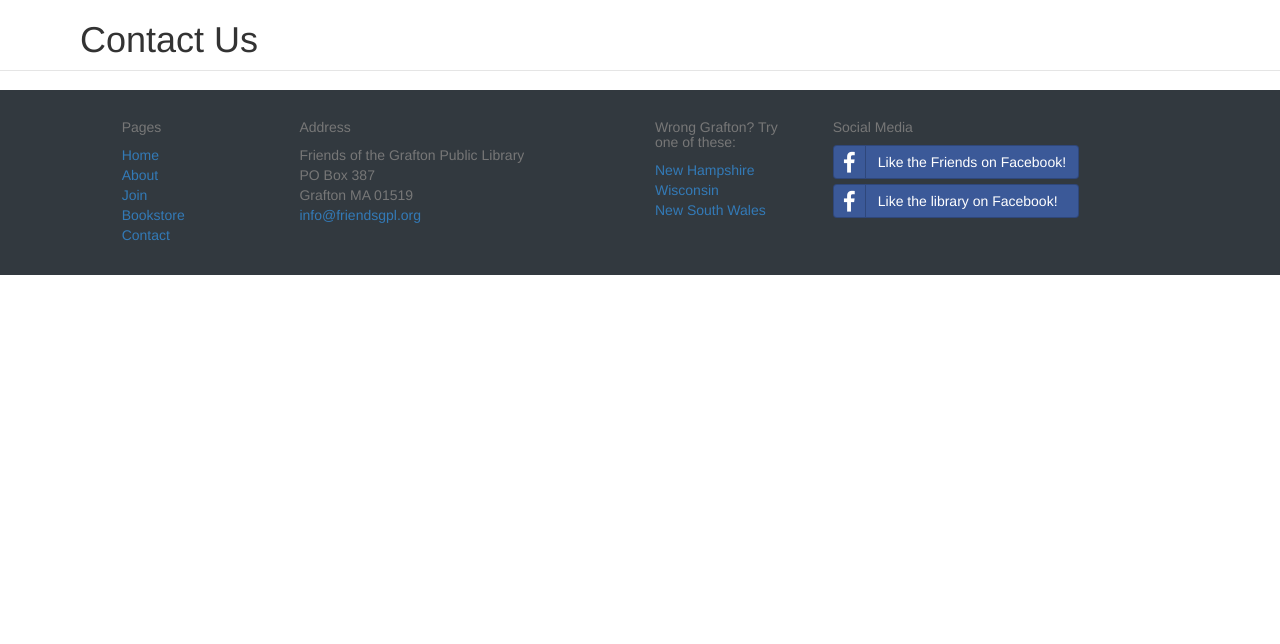
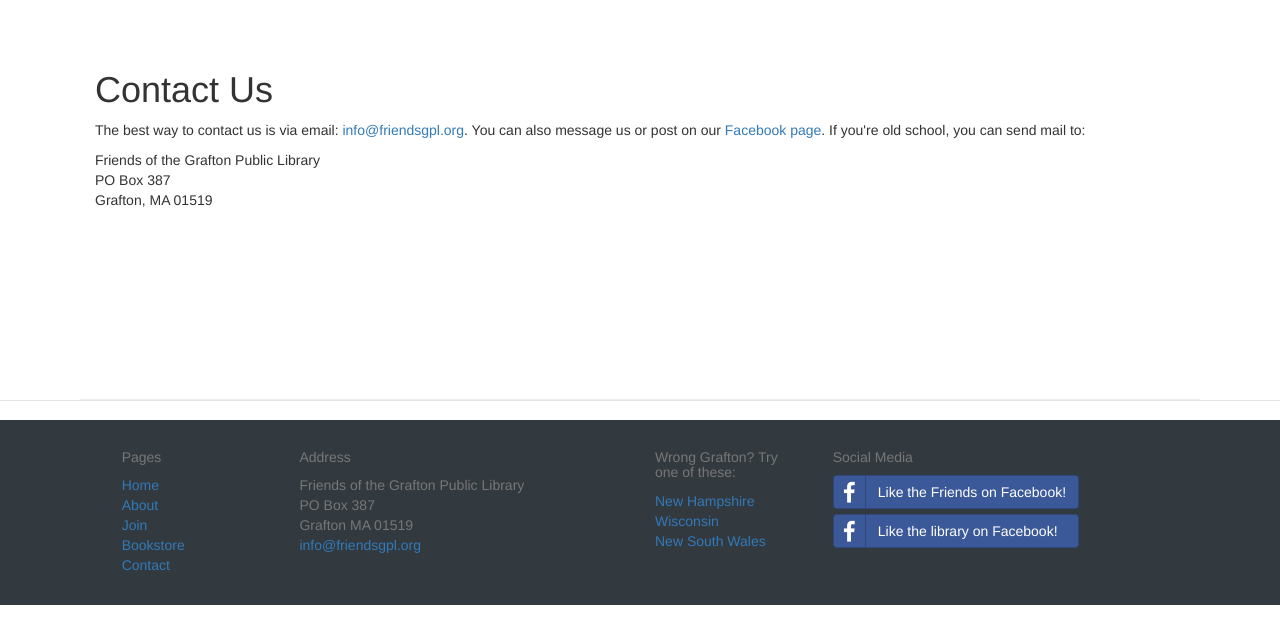
Before and after one commit to dscush/friendsgpl, a Django app: template templates/friends/contact.html in a window 1280 px wide. Shown: the part 51-695 px from the top of the page. Run offline with Django 3.2, Linux system fonts and the light colour scheme; the template is opened without the code that fills it, so the values that code supplies are empty; style sheets or scripts are compiled from the project's sources; some libraries are stand-ins or nearby versions.

Commit message:
Add contact page content

```diff
--- a/templates/friends/contact.html
+++ b/templates/friends/contact.html
@@ -1,4 +1,16 @@
 {% extends "friends/base.html" %}
     {% block body %}
-        <h1>{% block title %}Contact Us{% endblock %}</h1>
+        <div class="row row-content about">
+            <div class="col-xs-12">
+                <h1>{% block title %}Contact Us{% endblock %}</h1>
+                <p>
+                    The best way to contact us is via email: <a href="mailto:info@friendsgpl.org">info@friendsgpl.org</a>.  You can also message us or post on our <a href="https://www.facebook.com/GPLFriends">Facebook page</a>.  If you're old school, you can send mail to:
+                </p>
+                <p>
+                    Friends of the Grafton Public Library<br>
+                    PO Box 387<br>
+                    Grafton, MA 01519
+                </p>
+            </div>
+        </div>
     {% endblock %}
```
